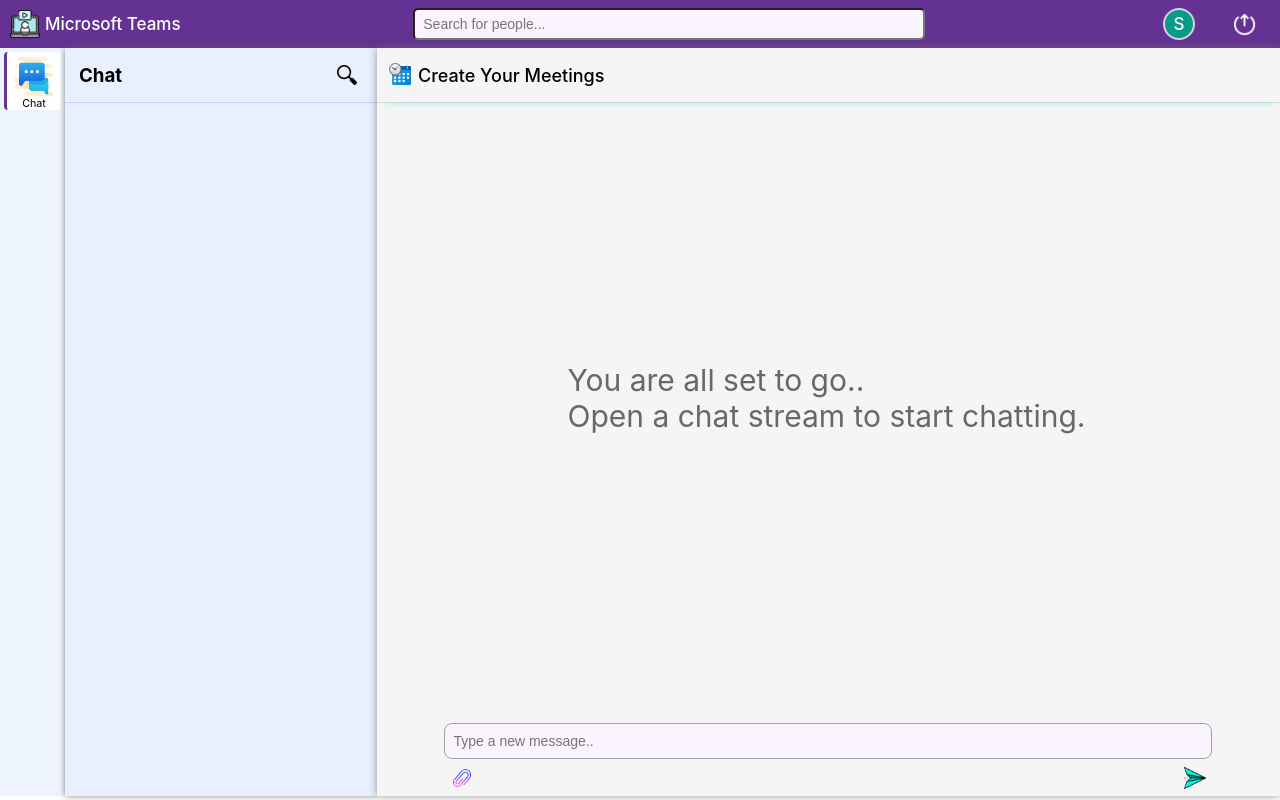
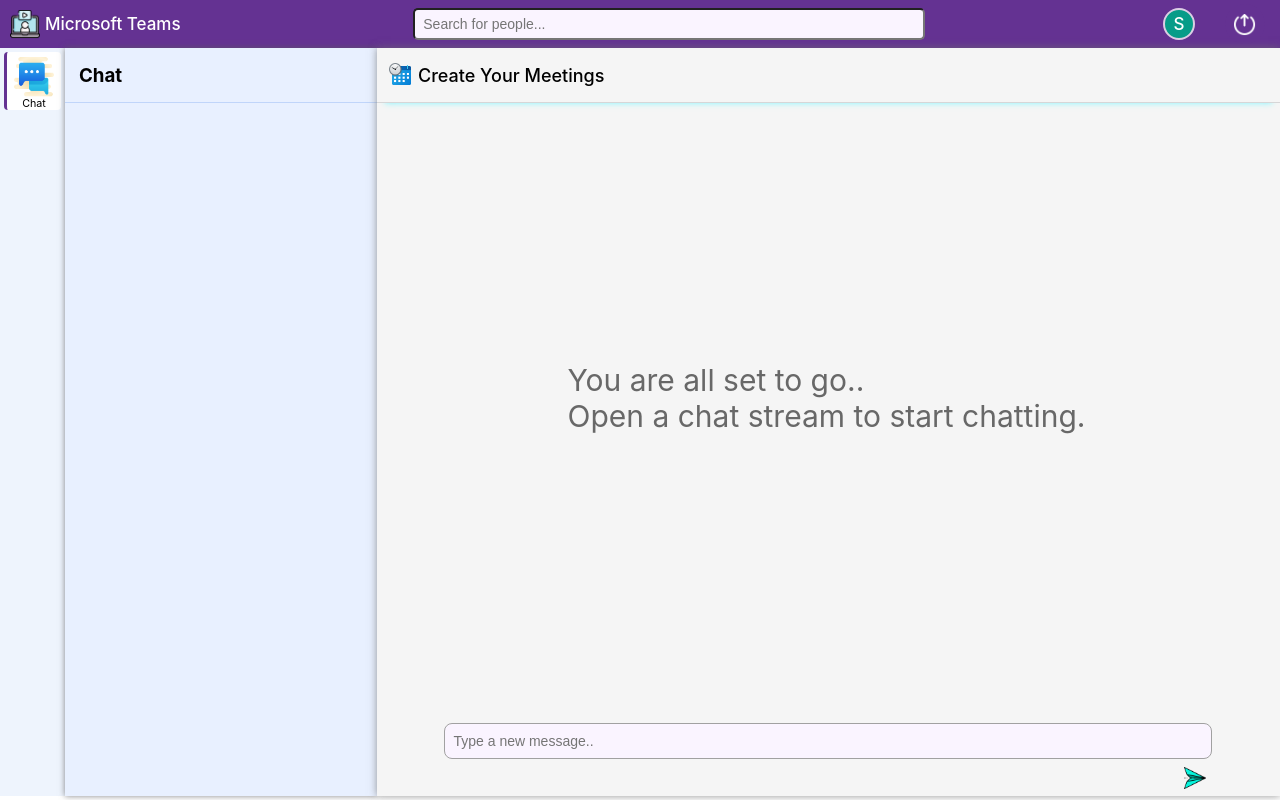
Before and after one commit to aryan465/ms-teams, a React (Create React App) app: page /chat in a window 1280 px wide. Built offline with nearby package versions, Linux system fonts and the light colour scheme; no server answers; the database is empty; sample sign-in values are in the browser's storage.

Commit message:
updated Readme

```diff
--- a/src/CSS/Main.css
+++ b/src/CSS/Main.css
@@ -387,8 +387,6 @@
 
 .attach img{
     width: 22px;
-    filter: contrast(3);
-
 
 }
 
--- a/src/Components/Main.jsx
+++ b/src/Components/Main.jsx
@@ -6,11 +6,10 @@
 import search from '../Logo/search.png';
 import schedule from '../Logo/schedule.png';
 import send from '../Logo/send.png';
-import attach from '../Logo/attach.png';
+import attach from '../Logo/smiling.png';
 import vclogo from '../Logo/vclogo.png';
 import logout from '../Logo/logout.png';
 import { auth, firestore } from '../config/fbConfig';
-
 
 
 function Main() {
@@ -235,7 +234,7 @@
               peoples.style.display = "none"
             }}
           >
-            {/* div with class people */}
+            {/* div with class "people" */}
 
           </div>
         </div>
@@ -267,10 +266,7 @@
         <div className="middle">
           <div className="mhead">
             <h3>Chat</h3>
-            <div className="logos">
-              <img src={search} alt=""
-              />
-            </div>
+
           </div>
 
           <div className="meets" id="meets"
@@ -349,12 +345,6 @@
             }}
           >
 
-            {/* Syntax of the meet element in middle segment */}
-            {/* <div className="meet" id="meet">
-              <img src={schedule} alt="" />
-              <span>Meeting with Lorem Ipsum</span>
-            </div> */}
-
           </div>
         </div>
 
@@ -399,7 +389,7 @@
 
             <div className="ficons">
               <div className="attach">
-                <img src={attach} alt="" />
+                {/* <img src={attach} alt="" /> */}
               </div>
 
               <img id="send" className="send" src={send} alt=""
```
Also changed, not shown: src/Logo/smiling.png (added), 1 other file (tests, documents, lock files or other folders).
